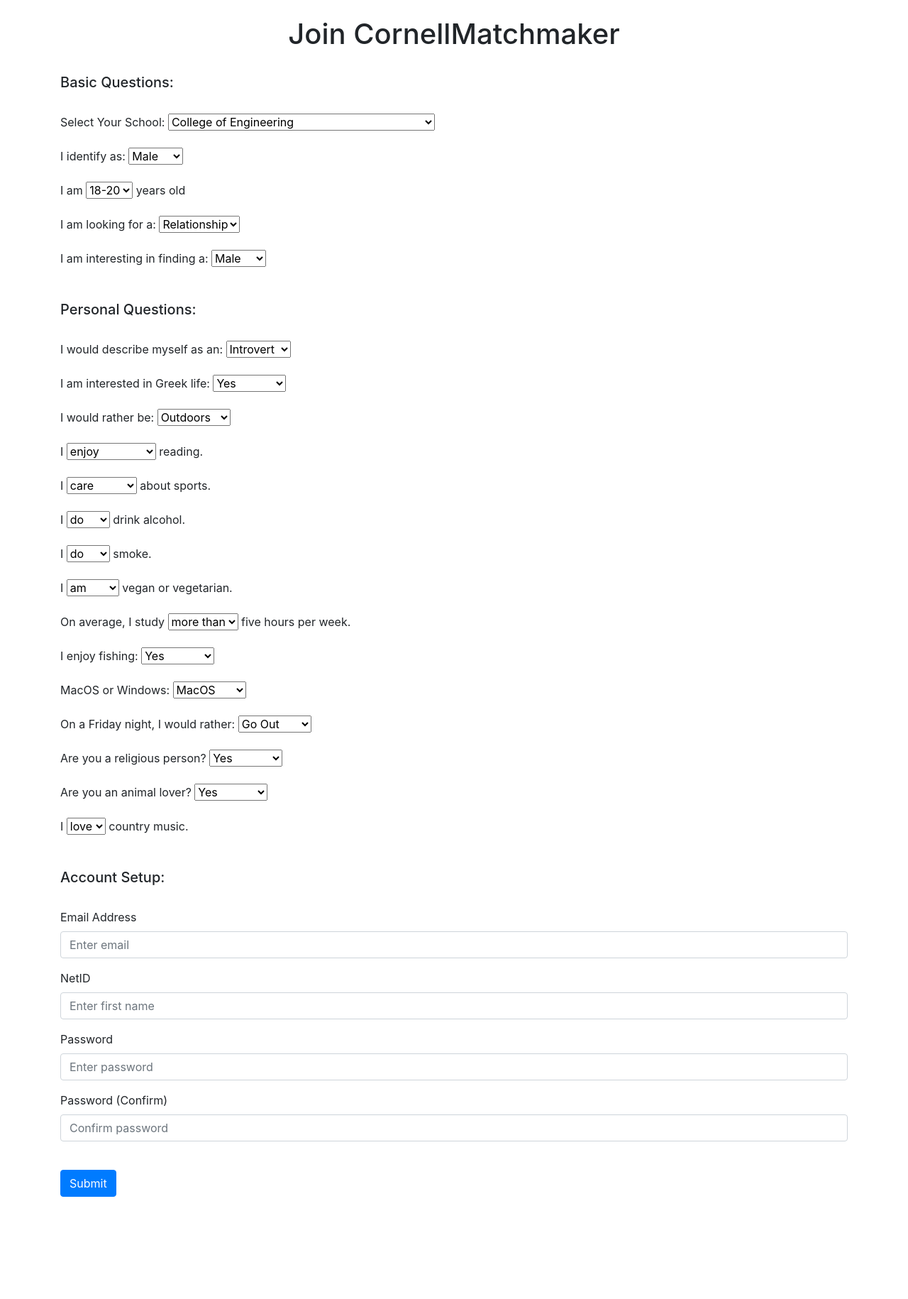
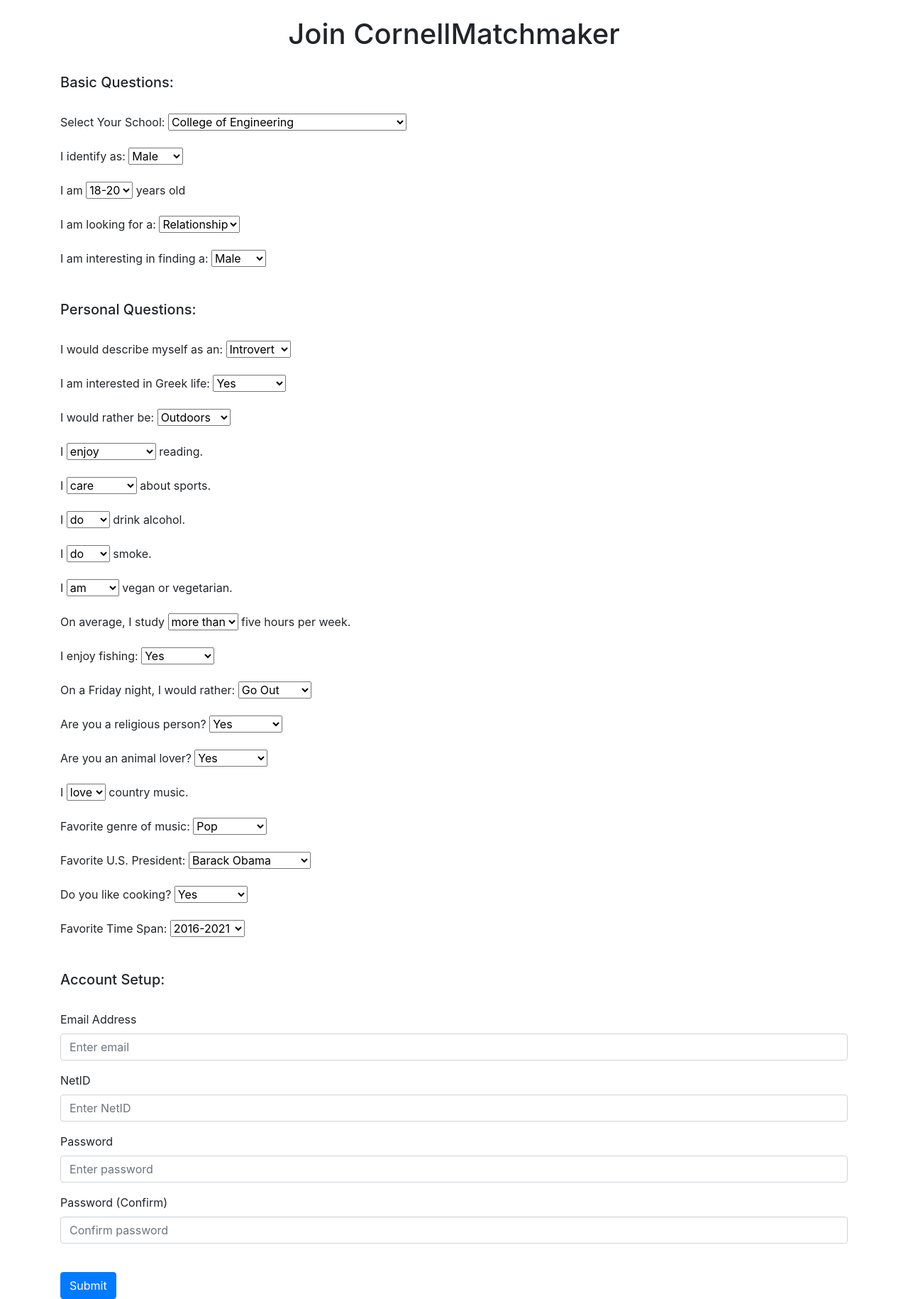
Before and after one commit to mbulling/CornellMatchmaker, a Flask app: page /sign-up in a window 1280 px wide. Shown: the part 56-1886 px from the top of the page at 71% size. Before the commit the page ends 1742 px from the top, so only its background shows below. Run offline with Flask 2, Linux system fonts and the light colour scheme; some libraries are stand-ins or nearby versions.

Commit message:
major revisions

```diff
--- a/contents/auth.py
+++ b/contents/auth.py
@@ -80,11 +80,14 @@
         vegan = request.form.get('vegan')
         study = request.form.get('study')
         fish = request.form.get('fish')
-        mac = request.form.get('mac')
         party = request.form.get('party')
         god = request.form.get('god')
         animal = request.form.get('animal')
         country = request.form.get('country')
+        music = request.form.get('music')
+        pres = request.form.get('pres')
+        cook = request.form.get('cook')
+        time = request.form.get('time')
 
 
         user = User.query.filter_by(email=email).first()
@@ -101,8 +104,8 @@
         else:
             new_user = User(email=email, first_name=first_name, delimiter=delimiter, password=generate_password_hash(
                 password1, method='sha256'), school=school, identity=identity, type=type, partner=partner, intro=intro, age=age, greek=greek,
-                doors=doors, read=read, sports=sports, drink=drink, smoke=smoke, vegan=vegan, study=study, fish=fish, mac=mac, party=party,
-                god=god, animal=animal, country=country)
+                doors=doors, read=read, sports=sports, drink=drink, smoke=smoke, vegan=vegan, study=study, fish=fish, party=party,
+                god=god, animal=animal, country=country, music=music, pres=pres, cook=cook, time=time)
             db.session.add(new_user)
             db.session.commit()
             login_user(new_user, remember=True)
--- a/contents/models.py
+++ b/contents/models.py
@@ -33,3 +33,7 @@
     god = db.Column(db.String(1))
     animal = db.Column(db.String(1))
     country = db.Column(db.String(1))
+    music = db.Column(db.String(1))
+    pres = db.Column(db.String(1))
+    cook = db.Column(db.String(1))
+    time = db.Column(db.String(1))
--- a/contents/templates/login.html
+++ b/contents/templates/login.html
@@ -5,8 +5,11 @@
   <h3 align="center" style="font-size:50px;color:red;">CornellMatchmaker</h3>
   <p align="center">An online questionaire aimed at matching the most compatible Cornell students.</p>
   <br>
+
   <h5 align="center">Valentine's Day is coming soon</h5>
   <p id="demo" align="center"></p>
+  <br>
+  <center><img src="/static/cm_logo_1.png" width="240px" height="200px"/></center>
   <br>
   <h4 align="center">Login to View Profile:</h4>
 
--- a/contents/templates/sign_up.html
+++ b/contents/templates/sign_up.html
@@ -17,8 +17,7 @@
         <option value="4">College of Human Ecology</option>
         <option value="5">SC Johnson College of Business</option>
         <option value="6">College of Architecture, Art, and Planning</option>
-        <option value="7">College of Computing and Information Science</option>
-        <option value="8">School of Industrial and Labor Relations</option>
+        <option value="7">School of Industrial and Labor Relations</option>
     </select>
     </div>
     <div class="form-group">
@@ -138,14 +137,6 @@
     </select>
     </div>
     <div class="form-group">
-      <label for="mac">MacOS or Windows:</label>
-      <select id="mac" name="mac">
-        <option value="0">MacOS</option>
-        <option value="1">Windows</option>
-        <option value="2">Don't Care</option>
-    </select>
-    </div>
-    <div class="form-group">
       <label for="party">On a Friday night, I would rather:</label>
       <select id="party" name="party">
         <option value="0">Go Out</option>
@@ -177,6 +168,42 @@
     </select>
       <label> country music.</label>
     </div>
+    <div class="form-group">
+      <label for="music">Favorite genre of music:</label>
+      <select id="music" name="music">
+        <option value="0">Pop</option>
+        <option value="1">Rock</option>
+        <option value="2">Hip-Hop</option>
+        <option value="3">Alternative</option>
+        <option value="4">Other</option>
+    </select>
+    </div>
+    <div class="form-group">
+      <label for="pres">Favorite U.S. President:</label>
+      <select id="pres" name="pres">
+        <option value="0">Barack Obama</option>
+        <option value="1">Donald Trump</option>
+        <option value="2">Abraham Lincoln</option>
+        <option value="3">George Washington</option>
+        <option value="4">John F. Kennedy</option>
+    </select>
+    </div>
+    <div class="form-group">
+      <label for="cook">Do you like cooking?</label>
+      <select id="cook" name="cook">
+        <option value="0">Yes</option>
+        <option value="1">No</option>
+        <option value="2">Don't Care</option>
+    </select>
+    </div>
+    <div class="form-group">
+      <label for="time">Favorite Time Span:</label>
+      <select id="time" name="time">
+        <option value="0">2016-2021</option>
+        <option value="1">2011-2015</option>
+        <option value="2">2005-2010</option>
+    </select>
+    </div>
   </div>
   <br>
   <div class="acc">
@@ -199,7 +226,7 @@
         class="form-control"
         id="firstName"
         name="firstName"
-        placeholder="Enter first name"
+        placeholder="Enter NetID"
       />
     </div>
     <div class="form-group">
```
Also changed, not shown: contents/static/cm_logo_1.png (added).
